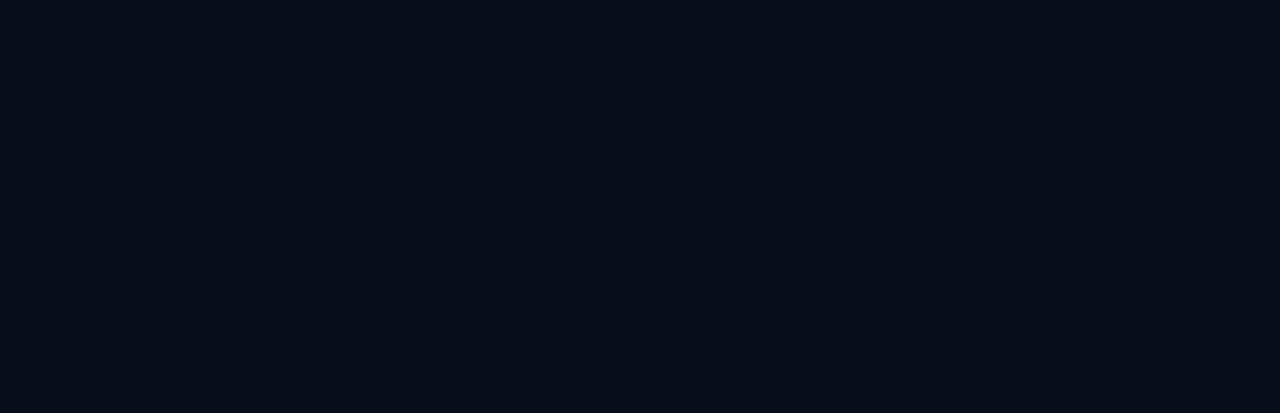
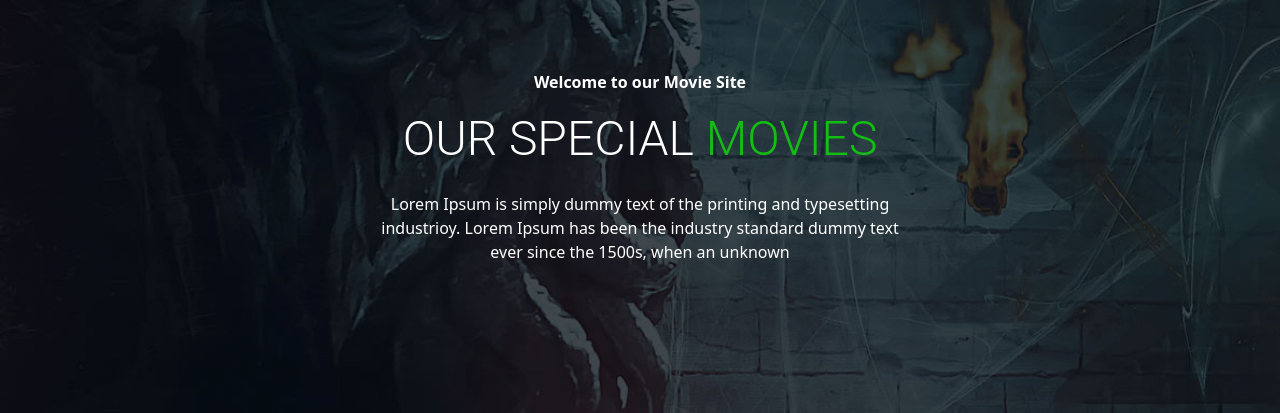
Before and after one commit to IIODERII/proj-html-vuejs, a Vue app: page / in a window 1280 px wide. Shown: the part 663-1076 px from the top of the page. Before the commit the page ends 800 px from the top, so only its background shows below. Built offline with nearby package versions, Linux system fonts and the light colour scheme; no server answers.

Commit message:
added jumbotron

```diff
--- /dev/null
+++ b/src/components/mainPage/JumboComponent.vue
@@ -0,0 +1,203 @@
+<template>
+  <div
+    class="jumbo mt-4 d-flex justify-content-center align-items-center"
+    :style="{ backgroundImage: `url(${bgImage})` }"
+  >
+    <div class="left" @click="changeImage">
+      <i class="fa-regular fa-circle-left"></i>
+    </div>
+
+    <div class="text-center page-one" v-if="pageOne">
+      <strong>Welcome to our Movie Site</strong>
+      <h1 class="text-uppercase display-5 py-3">
+        our special <span class="oder-text-primary">movies</span>
+      </h1>
+      <p>
+        Lorem Ipsum is simply dummy text of the printing and typesetting
+        industrioy. Lorem Ipsum has been the industry standard dummy text ever
+        since the 1500s, when an unknown
+      </p>
+      <button class="rounded-pill px-3 py-2">Read More</button>
+    </div>
+
+    <div class="text-center page-two" v-else>
+      <strong>Welcome to our Movie Site</strong>
+      <h1 class="text-uppercase display-5 py-3">
+        our special <span class="oder-text-primary">movies</span>
+      </h1>
+      <p>
+        Lorem Ipsum is simply dummy text of the printing and typesetting
+        industrioy. Lorem Ipsum has been the industry standard dummy text ever
+        since the 1500s, when an unknown
+      </p>
+      <button class="rounded-pill px-3 py-2">Read More</button>
+    </div>
+    <div class="right" @click="changeImage">
+      <i class="fa-regular fa-circle-right"></i>
+    </div>
+  </div>
+</template>
+
+<script>
+export default {
+  name: "JumboComponent",
+  data() {
+    return {
+      pageOne: true,
+      bgImage: "/images/slider.jpg",
+    };
+  },
+  methods: {
+    changeImage() {
+      if (this.bgImage === "/images/slider.jpg") {
+        this.bgImage = "/images/slider-2.jpg";
+        this.pageOne = false;
+      } else {
+        this.bgImage = "/images/slider.jpg";
+        this.pageOne = true;
+      }
+    },
+  },
+  mounted() {
+    setInterval(() => {
+      this.changeImage();
+    }, 5000);
+  },
+};
+</script>
+
+<style lang="scss" scoped>
+@use "../../assets/styles/partials/variables" as *;
+.jumbo {
+  height: 700px;
+  background-repeat: no-repeat;
+  background-size: cover;
+  transition: all 1s ease;
+  position: relative;
+
+  .oder-text-primary {
+    color: $primaryColor;
+  }
+
+  &:hover {
+    .left,
+    .right {
+      opacity: 1;
+    }
+  }
+
+  .left,
+  .right {
+    position: absolute;
+    top: 50%;
+    transform: translateY(-50%);
+    font-size: 40px;
+    color: white;
+    cursor: pointer;
+    transition: all 0.3s ease;
+    opacity: 0;
+
+    &:hover {
+      color: $primaryColor;
+      transform: translateY(-50%) scale(1.2);
+    }
+  }
+
+  .left {
+    left: 10px;
+  }
+
+  .right {
+    right: 10px;
+  }
+
+  > .page-one {
+    transition: all 0.8s ease;
+    max-width: 530px;
+    overflow: hidden;
+
+    h1 {
+      font-family: "roboto", sans-serif;
+    }
+
+    button {
+      background-color: $primaryColor;
+      border: none;
+      transition: all 0.5s ease;
+      color: $textColor;
+      font-weight: 600;
+
+      &:hover {
+        background-color: $textColor;
+        color: $backgroundColor;
+      }
+    }
+    strong,
+    button {
+      animation-name: go-down;
+      animation-duration: 0.8s;
+      position: relative;
+      @keyframes go-down {
+        from {
+          bottom: 50px;
+        }
+        to {
+          bottom: 0;
+        }
+      }
+    }
+
+    h1,
+    p {
+      animation-name: go-right;
+      animation-duration: 0.8s;
+      position: relative;
+      @keyframes go-right {
+        from {
+          right: 300px;
+        }
+        to {
+          right: 0;
+        }
+      }
+    }
+  }
+
+  .page-two {
+    transition: all 0.8s ease;
+    max-width: 530px;
+    overflow: hidden;
+
+    h1 {
+      font-family: "roboto", sans-serif;
+    }
+
+    button {
+      background-color: $primaryColor;
+      border: none;
+      transition: all 0.5s ease;
+      color: $textColor;
+      font-weight: 600;
+
+      &:hover {
+        background-color: $textColor;
+        color: $backgroundColor;
+      }
+    }
+
+    button {
+      animation-name: go-up;
+      animation-duration: 0.8s;
+      position: relative;
+      @keyframes go-up {
+        from {
+          top: 50px;
+        }
+        to {
+          top: 0;
+        }
+      }
+    }
+  }
+}
+</style>
--- a/src/components/mainPage/MainPage.vue
+++ b/src/components/mainPage/MainPage.vue
@@ -1,15 +1,21 @@
 <template>
   <div>
     <HeaderComponent />
+
+    <main>
+      <JumboComponent />
+    </main>
   </div>
 </template>
 
 <script>
 import HeaderComponent from "../HeaderComponent.vue";
+import JumboComponent from "./JumboComponent.vue";
 export default {
   name: "MainPage",
   components: {
     HeaderComponent,
+    JumboComponent,
   },
 };
 </script>
```
